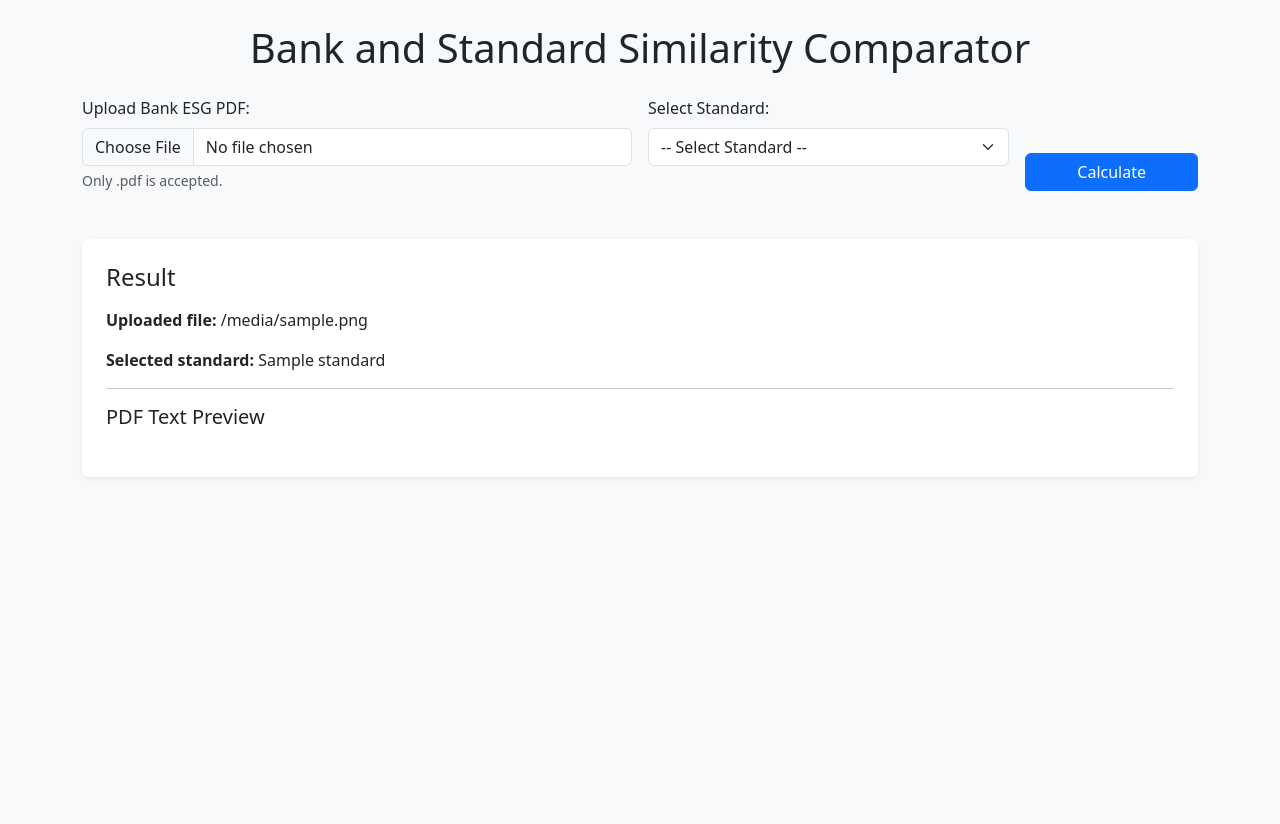
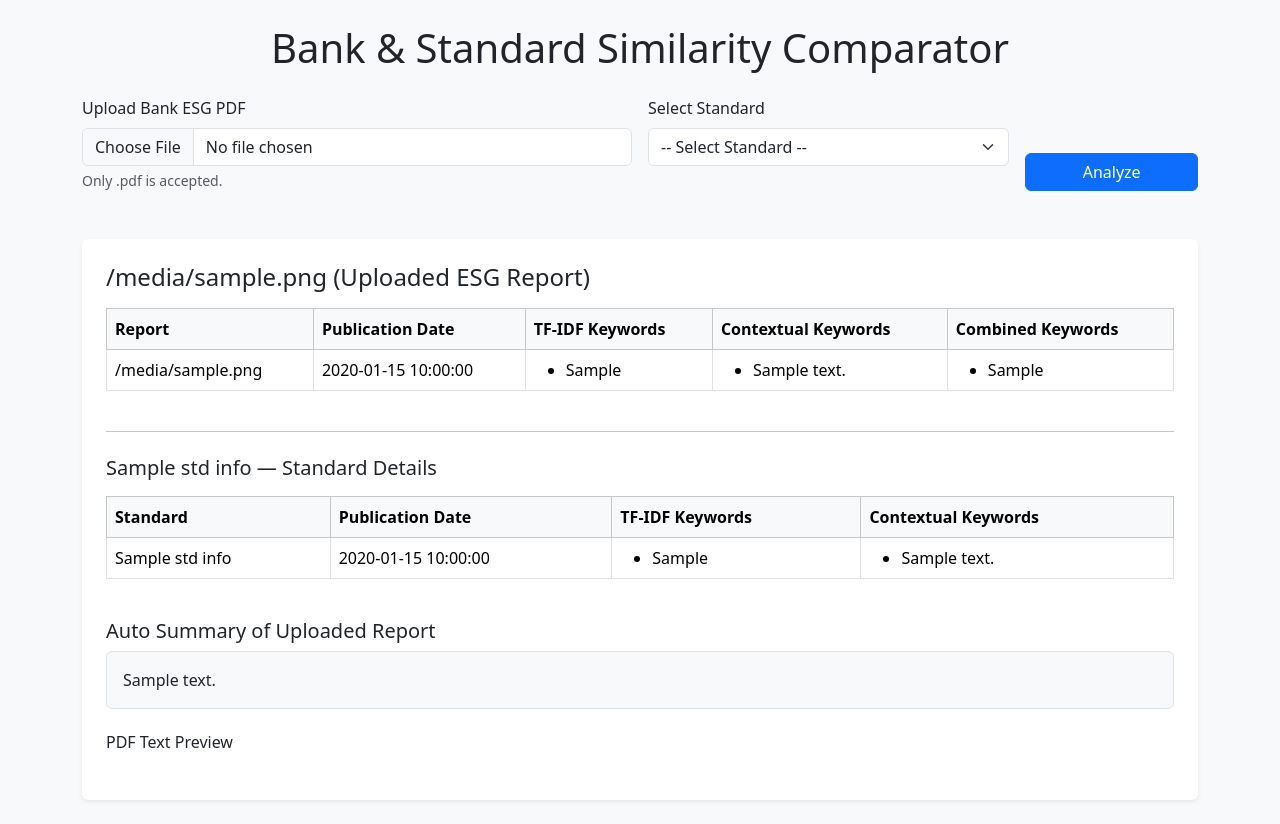
Before and after one commit to Lily-WangQian/AzureWeb_Upload1, a Flask app: template templates/index.html in a window 1280 px wide. Before the commit the page ends 800 px from the top, so only its background shows below. Run offline with Flask 3, Linux system fonts and the light colour scheme; the template is opened without the code that fills it: most values are stand-ins (such as "Sample title", 1, 10 or a date in 2020).

Commit message:
update upload features

```diff
--- a/app.py
+++ b/app.py
@@ -1,96 +1,312 @@
+import os
+import re
+import ast
+import gc
+import string
+from typing import List, Dict, Any, Optional
+
 from flask import Flask, render_template, request
 from werkzeug.utils import secure_filename
-import os
-import re
-import pdfplumber
+
 import pandas as pd
+from pypdf import PdfReader
+from sklearn.feature_extraction.text import TfidfVectorizer
+
+# ---------- App & paths ----------
+BASE_DIR = os.path.dirname(os.path.abspath(__file__))
+DATA_DIR = os.path.join(BASE_DIR, "data")
+UPLOAD_DIR = os.path.join(BASE_DIR, "uploads")
+os.makedirs(UPLOAD_DIR, exist_ok=True)
+
+ALLOWED_EXT = {".pdf"}
 
 app = Flask(__name__)
+app.config["UPLOAD_FOLDER"] = UPLOAD_DIR
+app.config["MAX_CONTENT_LENGTH"] = 100 * 1024 * 1024  # 100 MB
 
-# ---------------- Config ----------------
-UPLOAD_FOLDER = "uploads"
-ALLOWED_EXT = {".pdf"}
-os.makedirs(UPLOAD_FOLDER, exist_ok=True)
-app.config["UPLOAD_FOLDER"] = UPLOAD_FOLDER
+# ---------- Load Standards CSV (robust) ----------
+CSV_PATH = os.path.join(DATA_DIR, "standards_keywords.csv")
 
-# ---------------- Standards list ----------------
-# Your repo already uses a "standards keywords.csv" file.
-# Its standard column is sometimes named "Standards" (you used this previously). :contentReference[oaicite:0]{index=0}
-standard_keywords_df = pd.read_csv("standards keywords.csv")
-standard_keywords_df.columns = standard_keywords_df.columns.str.strip()
-if "Standards" in standard_keywords_df.columns and "Standard" not in standard_keywords_df.columns:
-    standard_keywords_df.rename(columns={"Standards": "Standard"}, inplace=True)
+def _normalize_columns(df: pd.DataFrame) -> pd.DataFrame:
+    # trim + lowercase headers
+    df = df.rename(columns={c: re.sub(r"\s+", " ", str(c)).strip() for c in df.columns})
+    df = df.rename(columns={c: c.lower() for c in df.columns})
 
-standards = (
-    standard_keywords_df["Standard"]
-    .dropna()
-    .astype(str)
-    .str.strip()
-    .sort_values()
-    .unique()
-    .tolist()
+    alias = {
+        "standard": "standard",
+        "name": "standard",
+        "publication date": "publication_date",
+        "publication_date": "publication_date",
+        "pub date": "publication_date",
+        "tfidf keywords": "tfidf_keywords",
+        "tf-idf keywords": "tfidf_keywords",
+        "tfidf": "tfidf_keywords",
+        "contextual keywords": "contextual_keywords",
+        "context keywords": "contextual_keywords",
+        "contextual": "contextual_keywords",
+    }
+    df = df.rename(columns={c: alias.get(c, c) for c in df.columns})
+    for need in ["standard", "publication_date", "tfidf_keywords", "contextual_keywords"]:
+        if need not in df.columns:
+            df[need] = pd.NA
+    for c in ["standard", "publication_date", "tfidf_keywords", "contextual_keywords"]:
+        df[c] = df[c].astype(str).map(lambda x: x.strip() if x is not None else x)
+    return df
+
+def load_standards_df(path: str) -> pd.DataFrame:
+    if not os.path.exists(path):
+        return pd.DataFrame(
+            {
+                "standard": ["Example Standard"],
+                "publication_date": ["2020-Jan"],
+                "tfidf_keywords": ["['example standard', 'keyword list']"],
+                "contextual_keywords": ["['context word 1', 'context word 2']"],
+            }
+        )
+    df = pd.read_csv(path, encoding="utf-8-sig", engine="python", dtype=str, on_bad_lines="skip")
+    return _normalize_columns(df)
+
+standards_df = load_standards_df(CSV_PATH)
+standards_list = sorted(
+    [s for s in standards_df["standard"].dropna().unique().tolist() if s and s.lower() != "nan"]
 )
 
-# ---------------- Helpers ----------------
+# ---------- Stopwords & cleaning ----------
+CUSTOM_STOPWORDS = set([
+    'shall','among','best','would','like','see','needs','•','their','to','“should”','‘should’',
+    'requires','“shall”','within','may','lot','etc','b','with','without','pdfs','shows','tells',
+    'e','g','also','always','however','go','–','by','for','that','and','or','0c','meet','includes',
+    'could','example','examples','chapter','an','a','on','in','as','box','additionally','particularly',
+    'thereafter','please','the','The','there','has','to','have','this','welcome','website','appendix','‘can’',
+    'we','re',"we’re",'we’re','we','re','should','be','com','rbc','at','from','ceo','appendices',
+    'endnotes','volunteerismappendices','is','ii','of','our'
+])
+
+def remove_stopwords(text: str) -> str:
+    if not text:
+        return ""
+    sentence = text.translate(str.maketrans({p: " " for p in string.punctuation}))
+    sentence = re.sub(r"\s+", " ", sentence)
+    kept = []
+    for w in sentence.split():
+        lw = w.lower()
+        if not lw.isdigit() and lw not in CUSTOM_STOPWORDS:
+            kept.append(lw)
+    return " ".join(kept)
+
+# ---------- TF-IDF bigram keywords ----------
+def extract_tfidf_keywords(text: str, top_n: int = 5) -> List[str]:
+    clean = remove_stopwords(text)
+    if not clean.strip():
+        return []
+    vec = TfidfVectorizer(ngram_range=(2,2), min_df=1)
+    X = vec.fit_transform([clean])
+    vocab = vec.get_feature_names_out()
+    scores = X.toarray().ravel()
+    rank = scores.argsort()[::-1][:top_n]
+    return [vocab[i] for i in rank if i < len(vocab)]
+
+# ---------- Contextual keywords (KeyBERT + gte-large-en) with fallback ----------
+_CONTEXT_READY = False
+_kw_model = None
+_keybert = None
+
+def _maybe_load_contextual():
+    global _CONTEXT_READY, _kw_model, _keybert
+    if _CONTEXT_READY:
+        return
+    try:
+        from sentence_transformers import SentenceTransformer
+        from keybert import KeyBERT
+        _kw_model = SentenceTransformer('Alibaba-NLP/gte-large-en-v1.5', trust_remote_code=True)
+        _keybert = KeyBERT(_kw_model)
+        _CONTEXT_READY = True
+    except Exception:
+        _CONTEXT_READY = False
+
+def extract_contextual_keywords(text: str, top_n: int = 5) -> List[str]:
+    _maybe_load_contextual()
+    if _CONTEXT_READY and text:
+        try:
+            pairs = _keybert.extract_keywords(
+                text, keyphrase_ngram_range=(2,2), top_n=top_n
+            )
+            return [p[0] for p in pairs]
+        except Exception:
+            pass
+    # Fallback (YAKE-like surrogate using TF-IDF on original text)
+    if not text:
+        return []
+    vec = TfidfVectorizer(ngram_range=(2,2), min_df=1)  # use original text (with stopwords for context)
+    X = vec.fit_transform([text])
+    vocab = vec.get_feature_names_out()
+    scores = X.toarray().ravel()
+    rank = scores.argsort()[::-1][:top_n]
+    return [vocab[i] for i in rank if i < len(vocab)]
+
+# ---------- Combine keywords ----------
+def combine_keywords(contextual: List[str], tfidf: List[str]) -> List[str]:
+    seen = set()
+    combined = []
+    for src in (contextual, tfidf):
+        for kw in src:
+            if kw not in seen:
+                combined.append(kw)
+                seen.add(kw)
+    return combined
+
+# ---------- PDF helpers ----------
 def allowed_file(filename: str) -> bool:
     return os.path.splitext(filename)[1].lower() in ALLOWED_EXT
 
-def extract_text_from_pdf(path: str, max_chars: int = 2000) -> str:
-    """Quick text extraction + light cleaning for preview."""
-    chunks = []
-    with pdfplumber.open(path) as pdf:
-        for page in pdf.pages:
-            t = page.extract_text() or ""
-            chunks.append(t)
-            if sum(map(len, chunks)) >= max_chars:
+def read_pdf_text(path: str, maxS_chars: int = 60000) -> str:
+    try:
+        reader = PdfReader(path)
+        chunks = []
+        for page in reader.pages:
+            txt = page.extract_text() or ""
+            if txt:
+                chunks.append(txt)
+            if sum(len(c) for c in chunks) > max_chars:
                 break
-    text = re.sub(r"\s+", " ", "\n".join(chunks)).strip()
-    return text[:max_chars] if text else "(no text extracted)"
+        return "\n".join(chunks)
+    except Exception as e:
+        return f"(Failed to read PDF: {e})"
 
-# ---------------- Routes ----------------
+_MONTHS = r"(Jan(?:uary)?|Feb(?:ruary)?|Mar(?:ch)?|Apr(?:il)?|May|Jun(?:e)?|Jul(?:y)?|Aug(?:ust)?|Sep(?:t)?(?:ember)?|Oct(?:ober)?|Nov(?:ember)?|Dec(?:ember)?)"
+def detect_publication_date(text: str) -> str:
+    # heuristic: Month YYYY or YYYY
+    m = re.search(fr"{_MONTHS}\s+20\d{{2}}", text, flags=re.IGNORECASE)
+    if m:
+        return m.group(0)
+    y = re.search(r"\b20\d{2}\b", text)
+    if y:
+        return y.group(0)
+    return ""
+
+# ---------- Summarization (T5-base) with graceful fallback ----------
+_SUMMARIZER = None
+def _maybe_load_summarizer():
+    global _SUMMARIZER
+    if _SUMMARIZER is not None:
+        return
+    try:
+        from transformers import pipeline
+        _SUMMARIZER = pipeline("summarization", model="t5-base")
+    except Exception:
+        _SUMMARIZER = False  # explicitly mark failure
+
+def summarize_text(text: str) -> str:
+    _maybe_load_summarizer()
+    if not text:
+        return ""
+    if _SUMMARIZER:
+        try:
+            # T5 has 512 tokens limit; keep short input and ask a medium summary
+            trimmed = text[:2000]
+            out = _SUMMARIZER(trimmed, max_length=220, min_length=80, do_sample=False)
+            return out[0]["summary_text"]
+        except Exception:
+            pass
+    # fallback: first paragraph-ish
+    para = re.split(r"\n\s*\n", text.strip())
+    return para[0][:600]
+
+# ---------- Standards helpers ----------
+def _maybe_list(x: str) -> List[str]:
+    if not isinstance(x, str) or not x.strip():
+        return []
+    try:
+        val = ast.literal_eval(x.strip())
+        if isinstance(val, list):
+            return [str(v) for v in val]
+    except Exception:
+        pass
+    return [seg.strip() for seg in x.split(",") if seg.strip()]
+
+def lookup_standard(std_name: str) -> Dict[str, Any]:
+    row = standards_df.loc[(standards_df["standard"].fillna("").str.strip() == std_name)]
+    if row.empty:
+        return {"name": std_name, "publication_date": "", "tfidf_keywords": [], "contextual_keywords": []}
+    r = row.iloc[0]
+    return {
+        "name": r.get("standard", std_name),
+        "publication_date": r.get("publication_date", ""),
+        "tfidf_keywords": _maybe_list(r.get("tfidf_keywords", "")),
+        "contextual_keywords": _maybe_list(r.get("contextual_keywords", "")),
+    }
+
+# ---------- Routes ----------
 @app.route("/", methods=["GET"])
 def home():
     return render_template(
         "index.html",
-        standards=standards,
+        standards=standards_list,
         selected=None,
-        result=None,
+        bank=None,
+        std_info=None,
         error=None,
-        message="Deployed via Azure!"
+        message=None,
     )
 
 @app.route("/analyze", methods=["POST"])
 def analyze():
     std = (request.form.get("standard") or "").strip()
-    pdf = request.files.get("bank_pdf")
+    pdf_file = request.files.get("bank_pdf")
 
-    # Validate inputs
     if not std:
-        return render_template("index.html", standards=standards, selected=None, result=None,
-                               error="Please select a standard.", message=None)
-    if not pdf or pdf.filename == "":
-        return render_template("index.html", standards=standards, selected=std, result=None,
-                               error="Please upload a bank ESG report (PDF).", message=None)
-    if not allowed_file(pdf.filename):
-        return render_template("index.html", standards=standards, selected=std, result=None,
-                               error="The uploaded file should be a PDF.", message=None)
+        return render_template("index.html", standards=standards_list, selected=None, bank=None, std_info=None, error="Please select a standard.", message=None)
 
-    # Save & parse
-    fname = secure_filename(pdf.filename)
+    if (not pdf_file) or not pdf_file.filename:
+        return render_template("index.html", standards=standards_list, selected=std, bank=None, std_info=None, error="Please upload a bank ESG report (PDF).", message=None)
+
+    if not allowed_file(pdf_file.filename):
+        return render_template("index.html", standards=standards_list, selected=std, bank=None, std_info=None, error="The uploaded file should be a PDF.", message=None)
+
+    # Save file
+    fname = secure_filename(pdf_file.filename)
     fpath = os.path.join(app.config["UPLOAD_FOLDER"], fname)
-    pdf.save(fpath)
+    pdf_file.save(fpath)
 
-    preview = extract_text_from_pdf(fpath, max_chars=2000)
+    # Read PDF & process
+    raw_text = read_pdf_text(fpath, max_chars=60000)
+    preview = (raw_text[:2500] + " ...") if len(raw_text) > 2500 else raw_text
+    pub_date = detect_publication_date(raw_text)
 
-    result = {
+    tfidf_top5 = extract_tfidf_keywords(raw_text, top_n=5)
+    ctx_top5 = extract_contextual_keywords(raw_text, top_n=5)
+    combined = combine_keywords(ctx_top5, tfidf_top5)
+
+    summary = summarize_text(raw_text)
+
+    bank = {
         "filename": fname,
+        "publication_date": pub_date,
+        "tfidf_keywords": tfidf_top5,
+        "contextual_keywords": ctx_top5,
+        "combined_keywords": combined,
+        "preview": preview,
+        "summary": summary,
         "standard": std,
-        "preview": preview,
     }
 
-    return render_template("index.html", standards=standards, selected=std,
-                           result=result, error=None, message=None)
+    std_info = lookup_standard(std)
+
+    # clean up RAM a bit when running locally
+    gc.collect()
+
+    return render_template(
+        "index.html",
+        standards=standards_list,
+        selected=std,
+        bank=bank,
+        std_info=std_info,
+        error=None,
+        message=None,
+    )
 
 if __name__ == "__main__":
-    # Azure sets WEBSITES_PORT; we still bind to 8000 locally.
-    app.run(host="0.0.0.0", port=8000)
+    # Azure assigns a PORT env var; fall back to 8000 locally
+    port = int(os.environ.get("PORT", 8000))
+    # For local dev this is fine; in Azure we’ll run via gunicorn (see STARTUP_COMMAND)
+    app.run(host="0.0.0.0", port=port, debug=False)
--- a/templates/index.html
+++ b/templates/index.html
@@ -2,47 +2,115 @@
 <html lang="en">
 <head>
   <meta charset="UTF-8" />
-  <title>Bank and Standard Similarity Comparator</title>
-  <link rel="stylesheet" href="https://cdn.jsdelivr.net/npm/bootstrap@5.3.0/dist/css/bootstrap.min.css">
+  <title>Bank &amp; Standard Comparator</title>
+  <meta name="viewport" content="width=device-width, initial-scale=1" />
+  <link href="https://cdn.jsdelivr.net/npm/bootstrap@5.3.2/dist/css/bootstrap.min.css" rel="stylesheet">
 </head>
 <body class="bg-light p-4">
   <div class="container">
-    <h1 class="mb-4 text-center">Bank and Standard Similarity Comparator</h1>
+    <h1 class="mb-4 text-center">Bank &amp; Standard Similarity Comparator</h1>
 
     {% if error %}<div class="alert alert-danger">{{ error }}</div>{% endif %}
     {% if message %}<div class="alert alert-info">{{ message }}</div>{% endif %}
 
     <form class="row g-3" method="POST" action="/analyze" enctype="multipart/form-data">
       <div class="col-md-6">
-        <label class="form-label">Upload Bank ESG PDF:</label>
+        <label class="form-label">Upload Bank ESG PDF</label>
         <input type="file" name="bank_pdf" class="form-control" accept="application/pdf" required>
         <div class="form-text">Only .pdf is accepted.</div>
       </div>
 
       <div class="col-md-4">
-        <label class="form-label">Select Standard:</label>
+        <label class="form-label">Select Standard</label>
         <select name="standard" class="form-select" required>
           <option value="">-- Select Standard --</option>
           {% for std in standards %}
-            <option value="{{ std }}" {% if selected==std %}selected{% endif %}>{{ std }}</option>
+            <option value="{{ std }}"{% if selected == std %} selected="selected"{% endif %}>{{ std }}</option>
           {% endfor %}
         </select>
       </div>
 
       <div class="col-md-2 d-flex align-items-end">
-        <button class="btn btn-primary w-100" type="submit">Calculate</button>
+        <button class="btn btn-primary w-100" type="submit">Analyze</button>
       </div>
     </form>
 
-    {% if result %}
+    {% if bank %}
       <div class="mt-5 p-4 bg-white rounded shadow-sm">
-        <h4 class="mb-3">Result</h4>
-        <p><strong>Uploaded file:</strong> {{ result.filename }}</p>
-        <p><strong>Selected standard:</strong> {{ result.standard }}</p>
+        <h4 class="mb-3">{{ bank.filename | replace('.pdf','') }} (Uploaded ESG Report)</h4>
 
-        <hr>
-        <h5>PDF Text Preview</h5>
-        <pre style="white-space:pre-wrap">{{ result.preview }}</pre>
+        <div class="table-responsive">
+          <table class="table table-bordered align-middle">
+            <thead class="table-light">
+              <tr>
+                <th>Report</th>
+                <th>Publication Date</th>
+                <th>TF-IDF Keywords</th>
+                <th>Contextual Keywords</th>
+                <th>Combined Keywords</th>
+              </tr>
+            </thead>
+            <tbody>
+              <tr>
+                <td>{{ bank.filename | replace('.pdf','') }}</td>
+                <td>{{ bank.publication_date or '—' }}</td>
+                <td>
+                  {% if bank.tfidf_keywords %}
+                    <ul class="mb-0">{% for kw in bank.tfidf_keywords %}<li>{{ kw }}</li>{% endfor %}</ul>
+                  {% else %}<em>—</em>{% endif %}
+                </td>
+                <td>
+                  {% if bank.contextual_keywords %}
+                    <ul class="mb-0">{% for kw in bank.contextual_keywords %}<li>{{ kw }}</li>{% endfor %}</ul>
+                  {% else %}<em>—</em>{% endif %}
+                </td>
+                <td>
+                  {% if bank.combined_keywords %}
+                    <ul class="mb-0">{% for kw in bank.combined_keywords %}<li>{{ kw }}</li>{% endfor %}</ul>
+                  {% else %}<em>—</em>{% endif %}
+                </td>
+              </tr>
+            </tbody>
+          </table>
+        </div>
+
+        <hr class="my-4">
+
+        <h5 class="mb-3">{{ std_info.name }} — Standard Details</h5>
+        <div class="table-responsive">
+          <table class="table table-bordered">
+            <thead class="table-light">
+              <tr>
+                <th>Standard</th>
+                <th>Publication Date</th>
+                <th>TF-IDF Keywords</th>
+                <th>Contextual Keywords</th>
+              </tr>
+            </thead>
+            <tbody>
+              <tr>
+                <td>{{ std_info.name }}</td>
+                <td>{{ std_info.publication_date }}</td>
+                <td>
+                  {% if std_info.tfidf_keywords %}
+                    <ul class="mb-0">{% for kw in std_info.tfidf_keywords %}<li>{{ kw }}</li>{% endfor %}</ul>
+                  {% else %}<em>—</em>{% endif %}
+                </td>
+                <td>
+                  {% if std_info.contextual_keywords %}
+                    <ul class="mb-0">{% for kw in std_info.contextual_keywords %}<li>{{ kw }}</li>{% endfor %}</ul>
+                  {% else %}<em>—</em>{% endif %}
+                </td>
+              </tr>
+            </tbody>
+          </table>
+        </div>
+
+        <h5 class="mt-4">Auto Summary of Uploaded Report</h5>
+        <p class="border rounded p-3 bg-light">{{ bank.summary }}</p>
+
+        <h6 class="mt-4">PDF Text Preview</h6>
+        <pre style="white-space:pre-wrap">{{ bank.preview }}</pre>
       </div>
     {% endif %}
   </div>
```
Also changed, not shown: requirements.txt (+9 -4 lines), .github/workflows/deploy.yml, 1 other file.
